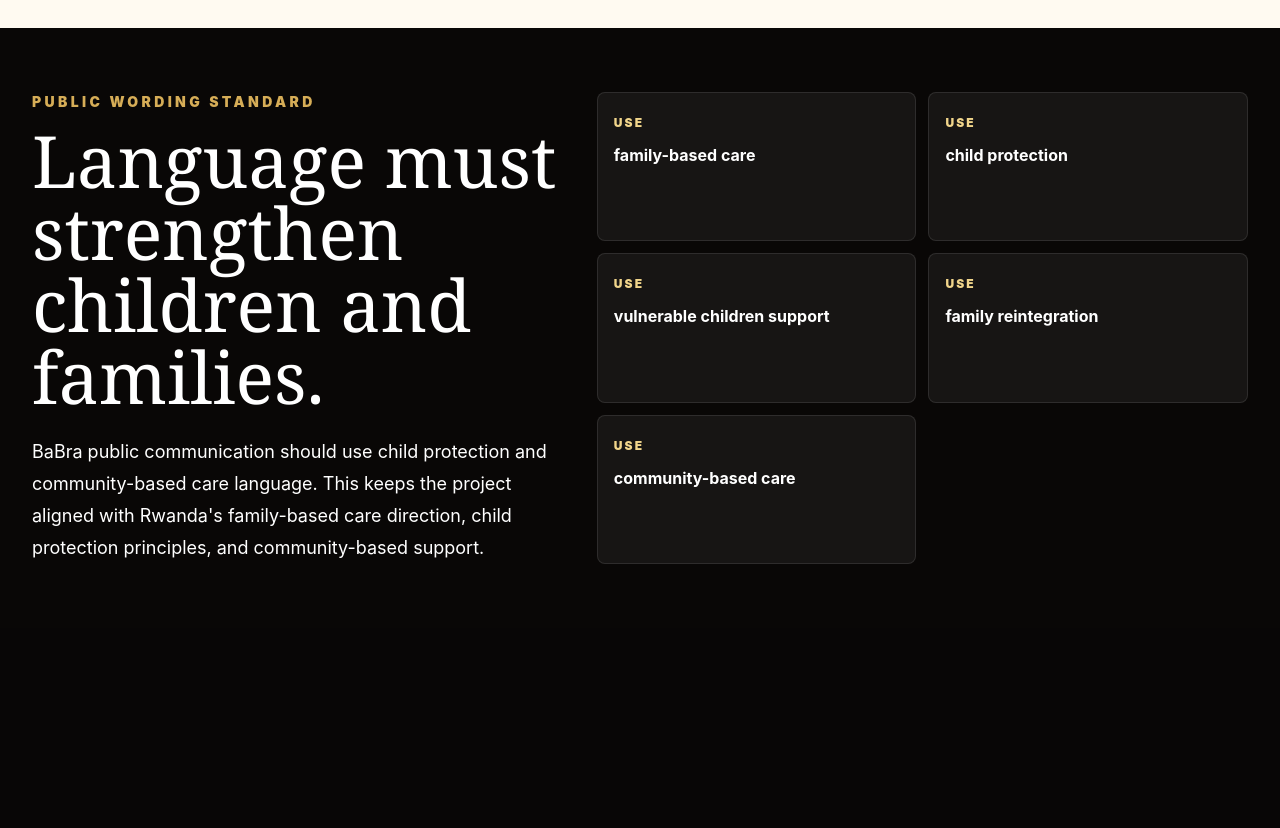
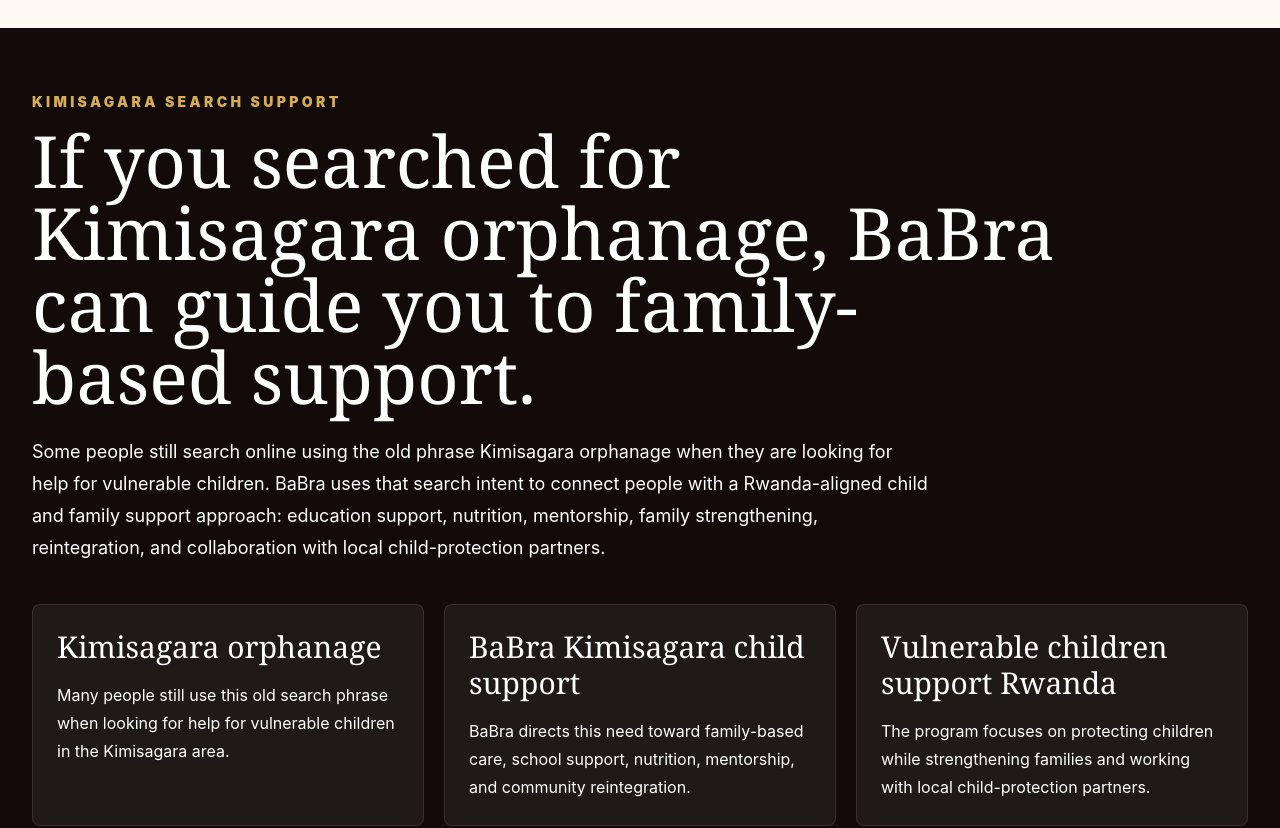
Before and after one commit to BaBraTv/babra-website-public, a Next.js app: page /child-family-support in a window 1280 px wide. Shown: the part 1580-2408 px from the top of the page. Before the commit the page ends 2208 px from the top, so only its background shows below. Built offline with nearby package versions, Linux system fonts and the light colour scheme.

Commit message:
Add Kimisagara child support SEO intent

```diff
--- a/app/child-family-support/page.tsx
+++ b/app/child-family-support/page.tsx
@@ -5,6 +5,12 @@
   ["Mentorship and talent", "Mentorship, life skills, confidence building, talent development, and positive role-model support."],
   ["Inclusive support", "Support for vulnerable children, including children with disabilities, with dignity and practical access needs in mind."],
   ["Partner collaboration", "Work with local authorities, child protection partners, schools, and community leaders for accountable support."],
+];
+
+const searchIntentTerms = [
+  ["Kimisagara orphanage", "Many people still use this old search phrase when looking for help for vulnerable children in the Kimisagara area."],
+  ["BaBra Kimisagara child support", "BaBra directs this need toward family-based care, school support, nutrition, mentorship, and community reintegration."],
+  ["Vulnerable children support Rwanda", "The program focuses on protecting children while strengthening families and working with local child-protection partners."],
 ];
 
 const wordingRules = [
@@ -16,9 +22,18 @@
 ];
 
 export const metadata = {
-  title: "BaBra Child & Family Support",
+  title: "BaBra Child & Family Support | Kimisagara Vulnerable Children Support",
   description:
-    "BaBra Child & Family Support focuses on family-based care, education support, nutrition, mentorship, vulnerable children support, and family reintegration in Rwanda."
+    "People searching for Kimisagara orphanage can find BaBra Child & Family Support, a Rwanda-aligned family-based care program for education, nutrition, mentorship, vulnerable children support, and family reintegration.",
+  keywords: [
+    "Kimisagara orphanage",
+    "Kimisagara vulnerable children support",
+    "BaBra Child & Family Support",
+    "family-based care Rwanda",
+    "child protection Rwanda",
+    "vulnerable children support Rwanda",
+    "family reintegration Rwanda"
+  ]
 };
 
 export default function ChildFamilySupportPage() {
@@ -61,6 +76,24 @@
         </div>
       </section>
 
+      <section className="bg-[#120b09] px-5 py-16 text-white md:px-8">
+        <div className="mx-auto max-w-7xl">
+          <p className="text-sm font-black uppercase tracking-[0.24em] text-[#d6ad57]">Kimisagara search support</p>
+          <h2 className="mt-3 max-w-5xl font-serif text-5xl leading-none md:text-7xl">If you searched for Kimisagara orphanage, BaBra can guide you to family-based support.</h2>
+          <p className="mt-6 max-w-4xl text-lg leading-8 text-white/64">
+            Some people still search online using the old phrase Kimisagara orphanage when they are looking for help for vulnerable children. BaBra uses that search intent to connect people with a Rwanda-aligned child and family support approach: education support, nutrition, mentorship, family strengthening, reintegration, and collaboration with local child-protection partners.
+          </p>
+          <div className="mt-10 grid gap-5 md:grid-cols-3">
+            {searchIntentTerms.map(([title, text]) => (
+              <article key={title} className="rounded-lg border border-white/10 bg-white/[0.06] p-6">
+                <h3 className="font-serif text-3xl">{title}</h3>
+                <p className="mt-4 leading-7 text-white/64">{text}</p>
+              </article>
+            ))}
+          </div>
+        </div>
+      </section>
+
       <section className="px-5 py-16 md:px-8">
         <div className="mx-auto grid max-w-7xl gap-8 lg:grid-cols-[0.9fr_1.1fr]">
           <div>
```
